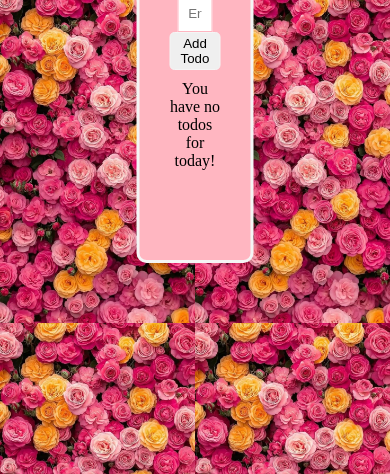
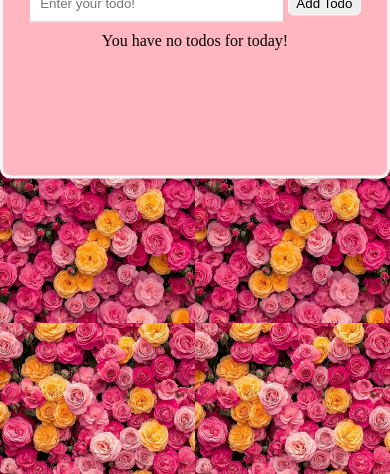
Before and after one commit to L1cia/todolist, a plain HTML site: page index.html in a window 390 px wide. Shown: the part 370-844 px from the top of the page. Drawn offline with Linux system fonts and the light colour scheme.

Commit message:
updated todo list

```diff
--- a/style.css
+++ b/style.css
@@ -38,8 +38,18 @@ h1{
     border-radius:5px;
     border: 1px solid whitesmoke;
 }
-.empty-state{
-    color: antiquewhite;
-    font-style: italic;
-    text-align: center;
+
+@media (max-width:767px){
+    #container{
+        width: 100%;
+        height: 30%;
+        padding: 10px;
+    }
+    #todoList{
+        width: 100%;
+        margin-bottom:10px ;
+    }
+    #btn {
+        width:20%;
+    }
 }
```
